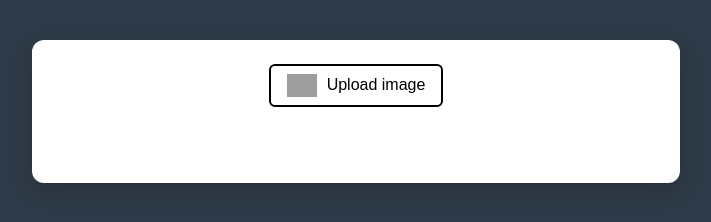
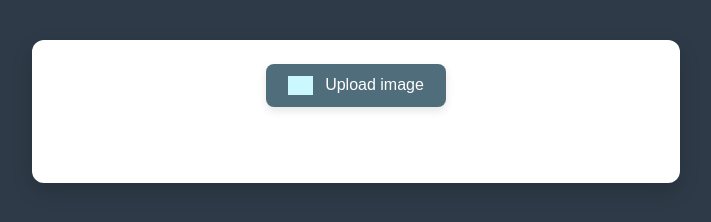
Before and after one commit to leontoys/object-detect-js, a plain HTML site: page index.html in a window 1280 px wide. Shown: the whole page, without its empty margins (284-995 px from the left). Drawn offline with Linux system fonts and the light colour scheme; grey boxes are pictures that could not be loaded.

Commit message:
changed upload section

```diff
--- a/styles.css
+++ b/styles.css
@@ -1,7 +1,3 @@
-/* html,body{
-    font-family: Arial, Helvetica, sans-serif;
-    background-color: burlywood;
-} */
 
 body {
     font-family: Arial, Helvetica, sans-serif;
@@ -23,22 +19,33 @@ body {
     box-shadow: 0 8px 20px rgba(0, 0, 0, 0.15);
 }
 
-.custom-file-upload{
+.custom-file-upload {
     display: flex;
     align-items: center;
-    gap : 10px;
-    border : 2px solid black;
-    padding : 8px 16px;
+    gap: 12px;
+    padding: 10px 20px;
     cursor: pointer;
-    border-radius: 6px;
+    border-radius: 8px;
+    background-color: #4f6d7a;
+    color: white;
+    border: 2px solid transparent;
+    transition: all 0.3s ease;
+    box-shadow: 0 4px 8px rgba(0, 0, 0, 0.1);
 }
 
-#file-upload{
-    display: none;
+.custom-file-upload:hover {
+    background-color: #3b4d5c;
+    border-color: #4f6d7a;
+    box-shadow: 0 6px 12px rgba(0, 0, 0, 0.2);
 }
 
-.upload-icon{
-    width: 30px;
+.upload-icon {
+    width: 25px;
+    filter: brightness(0) saturate(100%) invert(100%) sepia(18%) saturate(7486%) hue-rotate(170deg) brightness(103%) contrast(104%);
+}
+
+#file-upload {
+    display: none;
 }
 
 #image-container{
```
